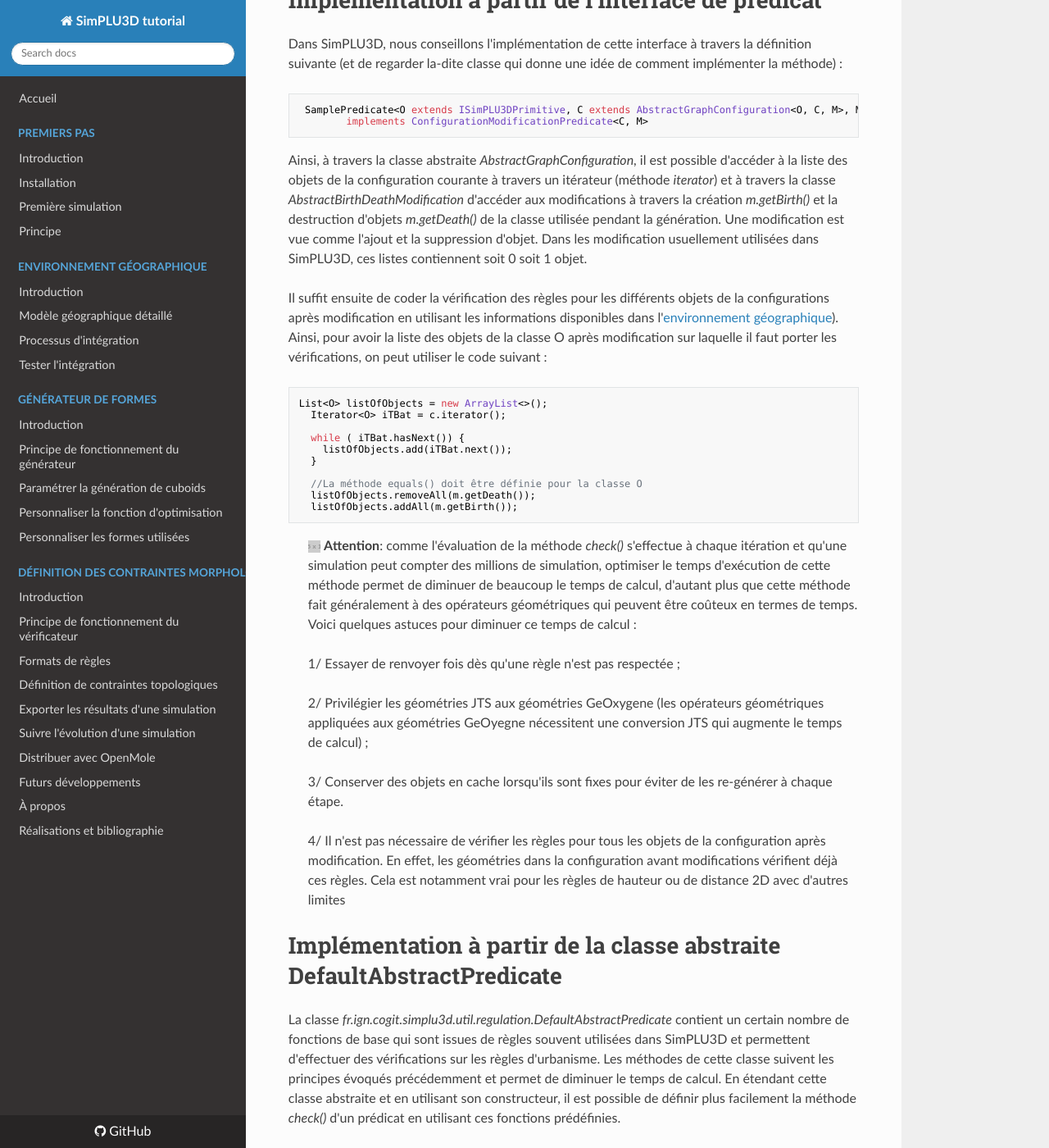
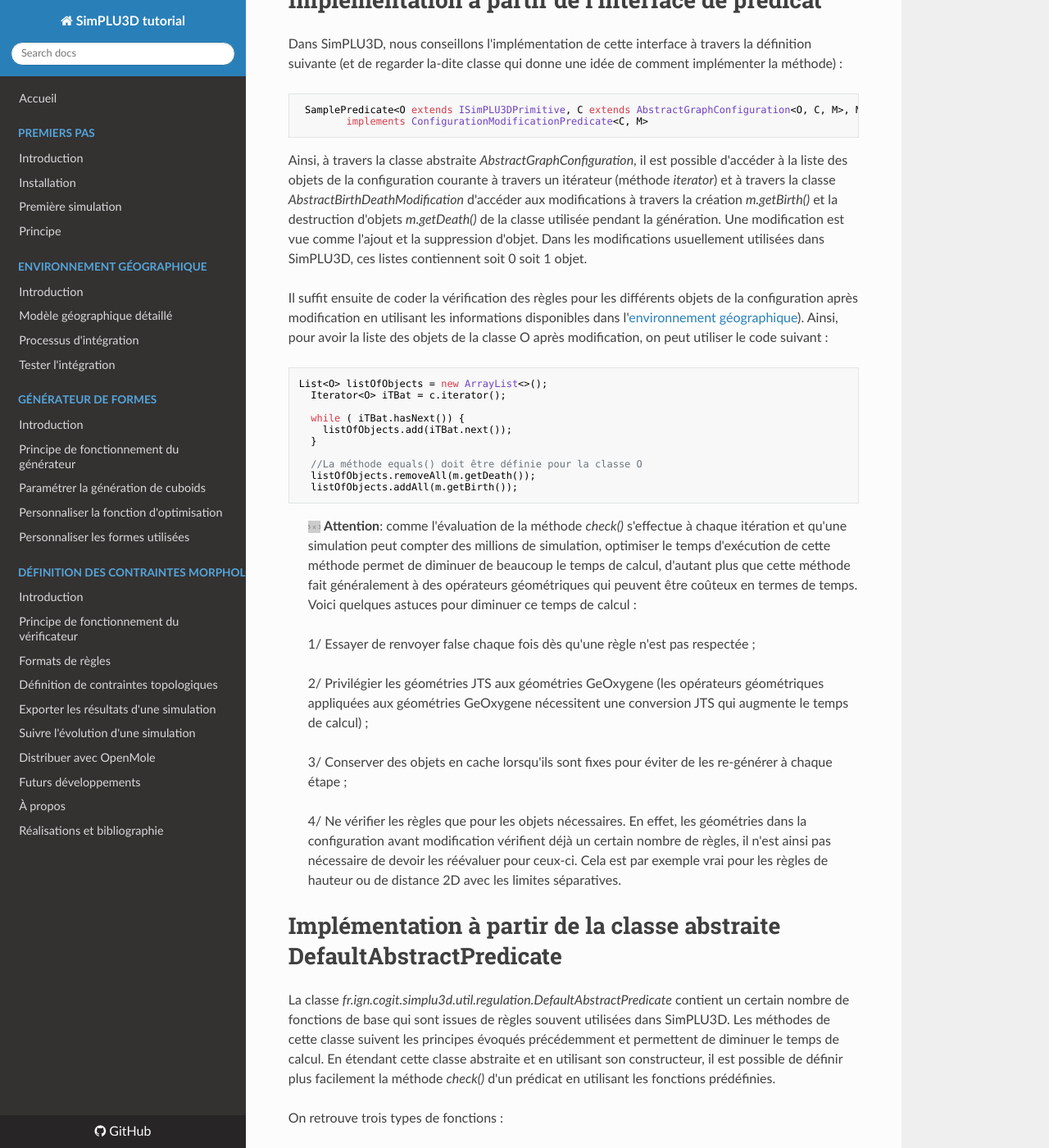
Before and after one commit to SimPLU3D/simplu3D-tutorial, an MkDocs documentation site: the page built from docs/rules/predicate.md, in a window 1280 px wide and 1400 px high, scrolled down 539 px. Shown: the whole window at 82% size. Built offline with MkDocs 1.6.1, drawn with Linux system fonts in a browser that asks for light colours; nearby versions of some CDN libraries; some of the changed text lies outside the part shown.

Commit message:
Update predicate.md

````diff
--- a/docs/rules/predicate.md
+++ b/docs/rules/predicate.md
@@ -29,9 +29,9 @@ Dans SimPLU3D, nous conseillons l'implémentation de cette interface à travers
 ```
 
 Ainsi, à travers la classe abstraite *AbstractGraphConfiguration*, il est possible d'accéder à la liste des objets de la configuration courante à travers un itérateur (méthode *iterator*) et à travers la classe *AbstractBirthDeathModification* d'accéder aux modifications à travers la création *m.getBirth()* et la destruction d'objets *m.getDeath()* de la classe utilisée pendant la génération.
-Une modification est vue comme l'ajout et la suppression d'objet. Dans les modification usuellement utilisées dans SimPLU3D, ces listes contiennent soit 0 soit 1 objet.
+Une modification est vue comme l'ajout et la suppression d'objet. Dans les modifications usuellement utilisées dans SimPLU3D, ces listes contiennent soit 0 soit 1 objet.
 
-Il suffit ensuite de coder la vérification des règles pour les différents objets de la configurations après modification en utilisant les informations disponibles dans l'[environnement géographique](../envgeo/intro.md)). Ainsi, pour avoir la liste des objets de la classe O après modification sur laquelle il faut porter les vérifications, on peut utiliser le code suivant :
+Il suffit ensuite de coder la vérification des règles pour les différents objets de la configuration après modification en utilisant les informations disponibles dans l'[environnement géographique](../envgeo/intro.md)). Ainsi, pour avoir la liste des objets de la classe O après modification, on peut utiliser le code suivant :
 
 ```JAVA
 List<O> listOfObjects = new ArrayList<>();
@@ -50,23 +50,23 @@ List<O> listOfObjects = new ArrayList<>();
 
 > ![#f03c15](https://placehold.it/15/f03c15/000000?text=+) **Attention**: comme l'évaluation de la méthode *check()* s'effectue à chaque itération et qu'une simulation peut compter des millions de simulation, optimiser le temps d'exécution de cette méthode permet de diminuer de beaucoup le temps de calcul, d'autant plus que cette méthode fait généralement à des opérateurs géométriques qui peuvent être coûteux en termes de temps. Voici quelques astuces pour diminuer ce temps de calcul :
 
-> 1/ Essayer de renvoyer fois dès qu'une règle n'est pas respectée ;
+> 1/ Essayer de renvoyer false chaque fois dès qu'une règle n'est pas respectée ;
 
-> 2/ Privilégier les géométries JTS aux géométries GeOxygene (les opérateurs géométriques appliquées aux géométries GeOyegne nécessitent une conversion JTS qui augmente le temps de calcul) ;
+> 2/ Privilégier les géométries JTS aux géométries GeOxygene (les opérateurs géométriques appliquées aux géométries GeOxygene nécessitent une conversion JTS qui augmente le temps de calcul) ;
 
-> 3/ Conserver des objets en cache lorsqu'ils sont fixes pour éviter de les re-générer à chaque étape.
+> 3/ Conserver des objets en cache lorsqu'ils sont fixes pour éviter de les re-générer à chaque étape ;
 
-> 4/ Il n'est pas nécessaire de vérifier les règles pour tous les objets de la configuration après modification. En effet, les géométries dans la configuration avant modifications vérifient déjà ces règles. Cela est notamment vrai pour les règles de hauteur ou de distance 2D avec d'autres limites
+> 4/ Ne vérifier les règles que pour les objets nécessaires. En effet, les géométries dans la configuration avant modification vérifient déjà un certain nombre de règles, il n'est ainsi pas nécessaire de devoir les réévaluer pour ceux-ci. Cela est par exemple vrai pour les règles de hauteur ou de distance 2D avec les limites séparatives.
 
 
 # Implémentation à partir de la classe abstraite DefaultAbstractPredicate
 
-La classe *fr.ign.cogit.simplu3d.util.regulation.DefaultAbstractPredicate* contient un certain nombre de fonctions de base qui sont issues de règles souvent utilisées dans SimPLU3D et permettent d'effectuer des vérifications sur les règles d'urbanisme. Les méthodes de cette classe suivent les principes évoqués précédemment et permet de diminuer le temps de calcul. En étendant cette classe abstraite et en utilisant son constructeur, il est possible de définir plus facilement la méthode *check()* d'un prédicat en utilisant ces fonctions prédéfinies.
+La classe *fr.ign.cogit.simplu3d.util.regulation.DefaultAbstractPredicate* contient un certain nombre de fonctions de base qui sont issues de règles souvent utilisées dans SimPLU3D. Les méthodes de cette classe suivent les principes évoqués précédemment et permettent de diminuer le temps de calcul. En étendant cette classe abstraite et en utilisant son constructeur, il est possible de définir plus facilement la méthode *check()* d'un prédicat en utilisant les fonctions prédéfinies.
 
 On retrouve trois types de fonctions :
 
 - **des accesseurs**, pour accéder directement aux géométries JTS d'un certain nombre d'objets issus du modèle ;
-- des **vérificateurs portant sur l'ensemble des objets** de la configurations courantes ;
+- des **vérificateurs portant sur l'ensemble des objets** de la configuration courante ;
 - des **vérificateurs qui peuvent ne porter que sur les nouveaux objets** proposés par la modification (cf principe 4 évoqué précédemment).
 
 
@@ -79,8 +79,8 @@ Ces méthodes permettent d'accéder directement à certaines géométriques JTS
 | getJtsCurveLimiteFondParcel     | Géométrie des limites de fond de parcelle          |
 | getJtsCurveLimiteFrontParcel    | Géométrie des limites donnant sur la voirie        |
 | getJtsCurveLimiteLatParcel      | Géométrie des limites latérales                    |
-| getJtsCurveLimiteLatParcelLeft  | Géométrie des limites latérales  du côté gauche    |
-| getJtsCurveLimiteLatParcelRight | Géométrie des limites latérales  du côté droit     |
+| getJtsCurveLimiteLatParcelLeft  | Géométrie des limites latérales du côté gauche    |
+| getJtsCurveLimiteLatParcelRight | Géométrie des limites latérales du côté droit     |
 | getJtsCurveOppositeLimit        | Géométrie des limites du côté opposé à la parcelle |
 | getbPUGeom                      | Géométrie de l'unité foncière                      |
 
````
Also changed, not shown: other parts of docs/rules/predicate.md (+7 -7 lines).
